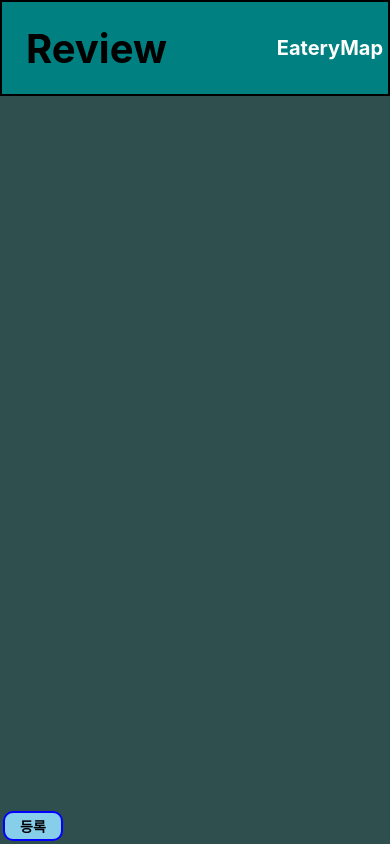
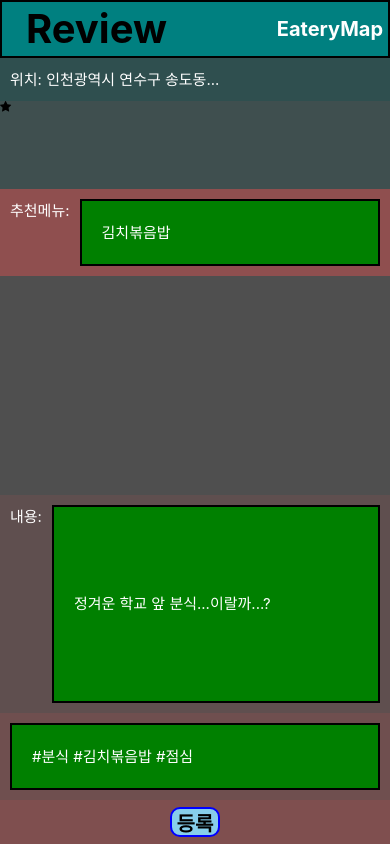
Before and after one commit to rnjsrntkd95/Eatery, a React Native app: screen / in a window 390 px wide. Built offline with nearby package versions, Linux system fonts and the light colour scheme.

Commit message:
add three TextInput

```diff
--- a/App.js
+++ b/App.js
@@ -6,8 +6,11 @@ import {
   StyleSheet,
   TouchableHighlight,
   TouchableOpacity,
+  TextInput
 
 } from 'react-native';
+
+import Icon from 'react-native-vector-icons/FontAwesome'
 
 export default class App extends Component {
   render() {
@@ -25,17 +28,98 @@ export default class App extends Component {
           fontWeight: 'bold',
           color: 'white'
         }}>EateryMap</Text>
+      </View>
+
+      <View style={{backgroundColor: '#2f4f4f', flex: 1}}>
+        <Text style={{
+          fontSize: 15,
+          color: 'white',
+          padding: 10
+        }}>위치: 인천광역시 연수구 송도동...
+        </Text>
+      </View>
+
+      <View style={{backgroundColor: '#3f4f4f', flex: 2, justifyContent: 'space-between'}}>
+        <View>
+          <Icon name="star" />
+        </View>
+      </View>
+
+      <View style={{backgroundColor: '#8f4f4f', flex: 2, flexDirection: 'row', paddingRight: 10}}>
+        <Text style={{
+          fontSize: 15,
+          color: 'white',
+          padding: 10
+        }}>추천메뉴:
+        </Text>
+        <TextInput style={{
+          backgroundColor: 'green',
+          marginBottom: 10,
+          marginTop: 10,
+          paddingHorizontal: 20,
+          fontSize: 15,
+          color: 'white',
+          borderWidth: 2,
+          flex: 1,
+          }}
+          placeholder ="김치볶음밥"/>
+      </View>
+
+      <View style={{backgroundColor: '#4f4f4f', flex: 5}}>
 
       </View>
-      <View style={styles.ground}>
-        <TouchableOpacity
-          onPress={this.onPressed}
-          style={styles.registerButton}
-        >
-          <Text style={{fontWeight: 'bold'}}>등록</Text>
 
-        </TouchableOpacity>
+      <View style={{backgroundColor: '#5f4f4f', flex: 5, flexDirection: 'row', paddingRight: 10}}>
+        <Text style={{
+          fontSize: 15,
+          color: 'white',
+          padding: 10
+          }}>내용:
+        </Text>
+        <TextInput style={{
+          backgroundColor: 'green',
+          marginBottom: 10,
+          marginTop: 10,
+          paddingHorizontal: 20,
+          fontSize: 15,
+          color: 'white',
+          borderWidth: 2,
+          flex: 1,
+          }}
+          placeholder ="정겨운 학교 앞 분식...이랄까...?"/>
       </View>
+
+      <View style={{backgroundColor: '#6f4f4f', flex: 2, paddingHorizontal: 10}}>
+        <TextInput style={{
+          backgroundColor: 'green',
+          marginBottom: 10,
+          marginTop: 10,
+          paddingHorizontal: 20,
+          fontSize: 15,
+          color: 'white',
+          borderWidth: 2,
+          flex:1
+        }}
+        placeholder="#분식 #김치볶음밥 #점심"/>
+      </View>
+
+      <View style={{backgroundColor: '#7f4f4f', flex: 1,flexDirection: 'row', justifyContent: 'center', alignItems: 'center'}}>
+          <TouchableOpacity
+            onPress={this.onPressed}
+            style={styles.registerButton}
+          >
+            <Text style={{
+              fontWeight: 'bold',
+              fontSize: 20,
+              }}>등록</Text>
+
+          </TouchableOpacity>
+      </View>
+
+
+
+
+
 
 
     </View>
@@ -51,7 +135,7 @@ const styles = StyleSheet.create({
     alignItems: 'center',
     justifyContent: 'space-between',
     padding: 5,
-    borderWidth: 2
+    borderWidth: 2,
   },
   ground: {
     flex: 9,
@@ -60,6 +144,11 @@ const styles = StyleSheet.create({
 
     justifyContent: 'flex-end'
   },
+
+
+
+
+
   registerButton: {
     alignItems: 'center',
     backgroundColor: 'skyblue',
@@ -67,7 +156,9 @@ const styles = StyleSheet.create({
     borderWidth: 2,
     borderRadius: 10,
     paddingVertical: 3,
-    width: 60,
+    width: 50,
+    height: 30,
+    justifyContent: 'center'
 
 
   }
--- a/package.json
+++ b/package.json
@@ -9,7 +9,8 @@
   },
   "dependencies": {
     "react": "16.8.6",
-    "react-native": "0.60.4"
+    "react-native": "0.60.4",
+    "react-native-vector-icons": "^6.6.0"
   },
   "devDependencies": {
     "@babel/core": "7.5.5",
```
Also changed, not shown: 1 other file (tests, documents, lock files or other folders).
